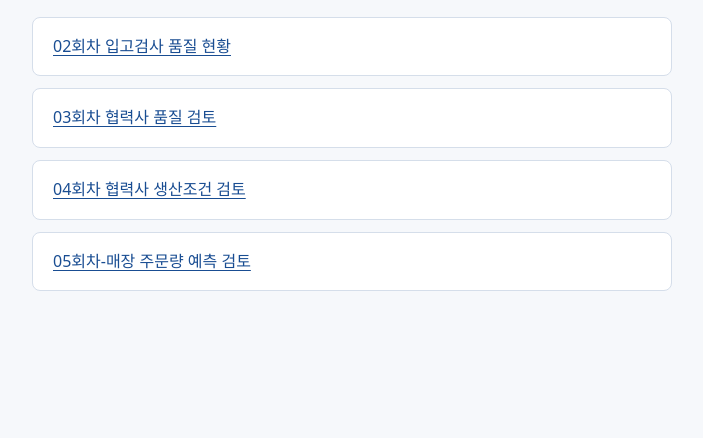
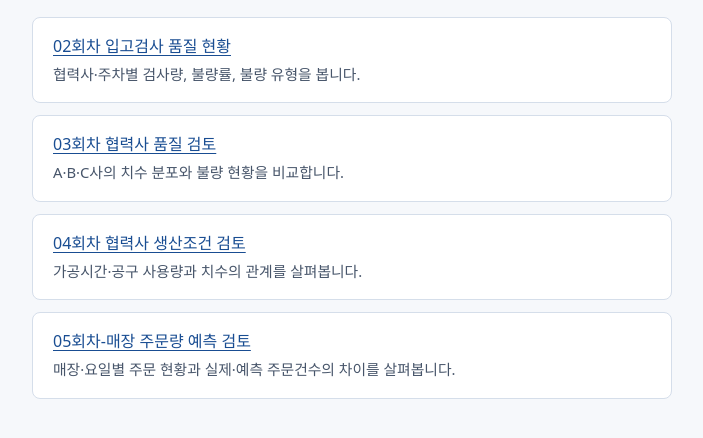
Before and after one commit to heejae8783/project2-dashboard, a plain HTML site: page dashboard/index.html in a window 1280 px wide. Shown: the part 142-580 px from the top of the page, without its empty margins (288-991 px from the left). Drawn offline with Linux system fonts and the light colour scheme.

Commit message:
Add brief dashboard descriptions to the list

```diff
--- a/dashboard/index.html
+++ b/dashboard/index.html
@@ -43,16 +43,24 @@
       outline: 3px solid #194d92;
       outline-offset: 3px;
     }
+    a { text-decoration: none; }
+    .dashboard-title { text-decoration: underline; }
+    .dashboard-description {
+      display: block;
+      margin-top: 0.2rem;
+      color: #47556a;
+      font-size: 0.925rem;
+    }
   </style>
 </head>
 <body>
   <main>
     <h1>프로젝트 2 대시보드</h1>
     <ul>
-      <li><a href="inspection-eda/inspection_dashboard.html">02회차 입고검사 품질 현황</a></li>
-      <li><a href="supplier-review/supplier_review.html">03회차 협력사 품질 검토</a></li>
-      <li><a href="correlation-review/correlation_dashboard.html">04회차 협력사 생산조건 검토</a></li>
-      <li><a href="order-forecast/orders_dashboard.html">05회차-매장 주문량 예측 검토</a></li>
+      <li><a href="inspection-eda/inspection_dashboard.html"><span class="dashboard-title">02회차 입고검사 품질 현황</span><span class="dashboard-description">협력사·주차별 검사량, 불량률, 불량 유형을 봅니다.</span></a></li>
+      <li><a href="supplier-review/supplier_review.html"><span class="dashboard-title">03회차 협력사 품질 검토</span><span class="dashboard-description">A·B·C사의 치수 분포와 불량 현황을 비교합니다.</span></a></li>
+      <li><a href="correlation-review/correlation_dashboard.html"><span class="dashboard-title">04회차 협력사 생산조건 검토</span><span class="dashboard-description">가공시간·공구 사용량과 치수의 관계를 살펴봅니다.</span></a></li>
+      <li><a href="order-forecast/orders_dashboard.html"><span class="dashboard-title">05회차-매장 주문량 예측 검토</span><span class="dashboard-description">매장·요일별 주문 현황과 실제·예측 주문건수의 차이를 살펴봅니다.</span></a></li>
     </ul>
   </main>
 </body>
```
